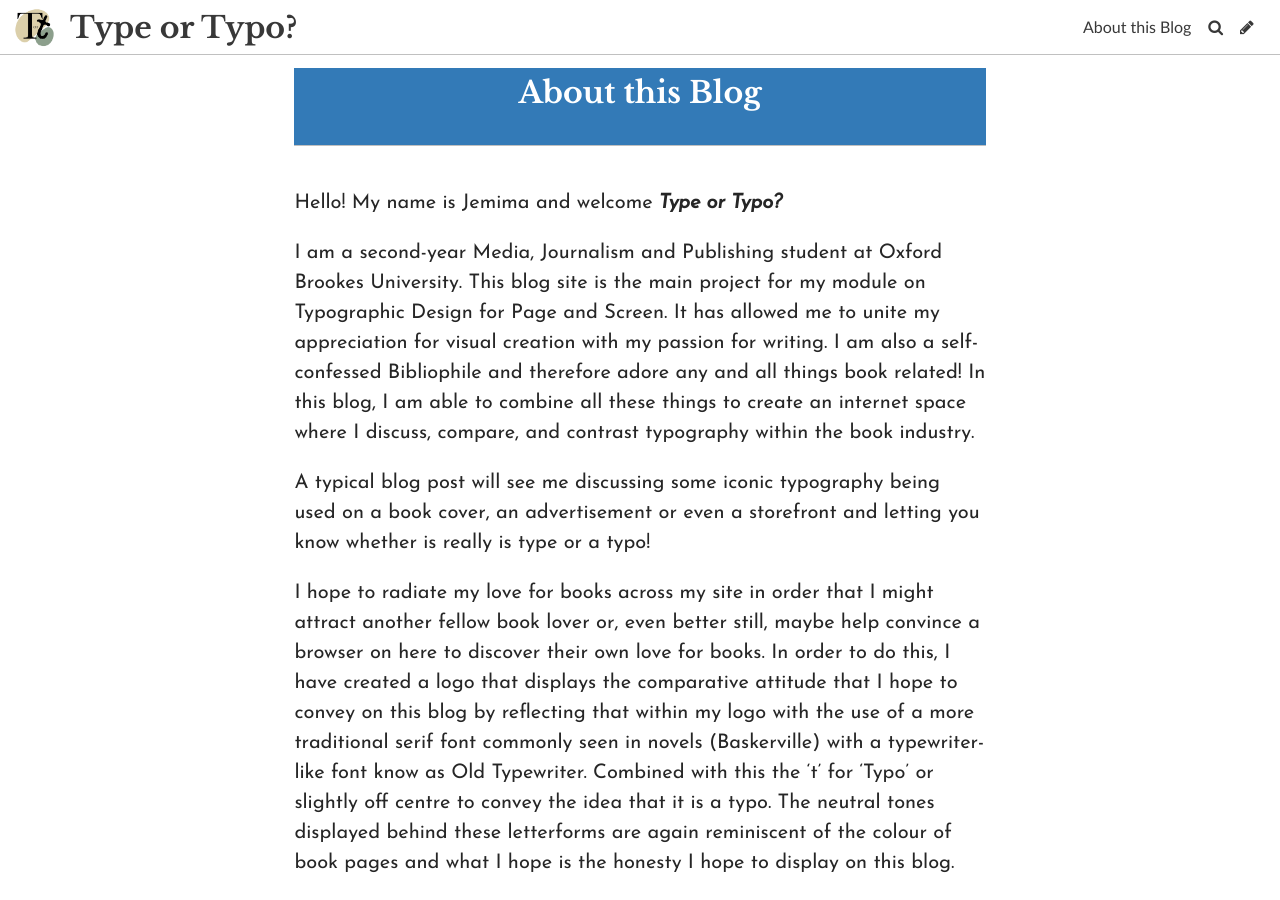
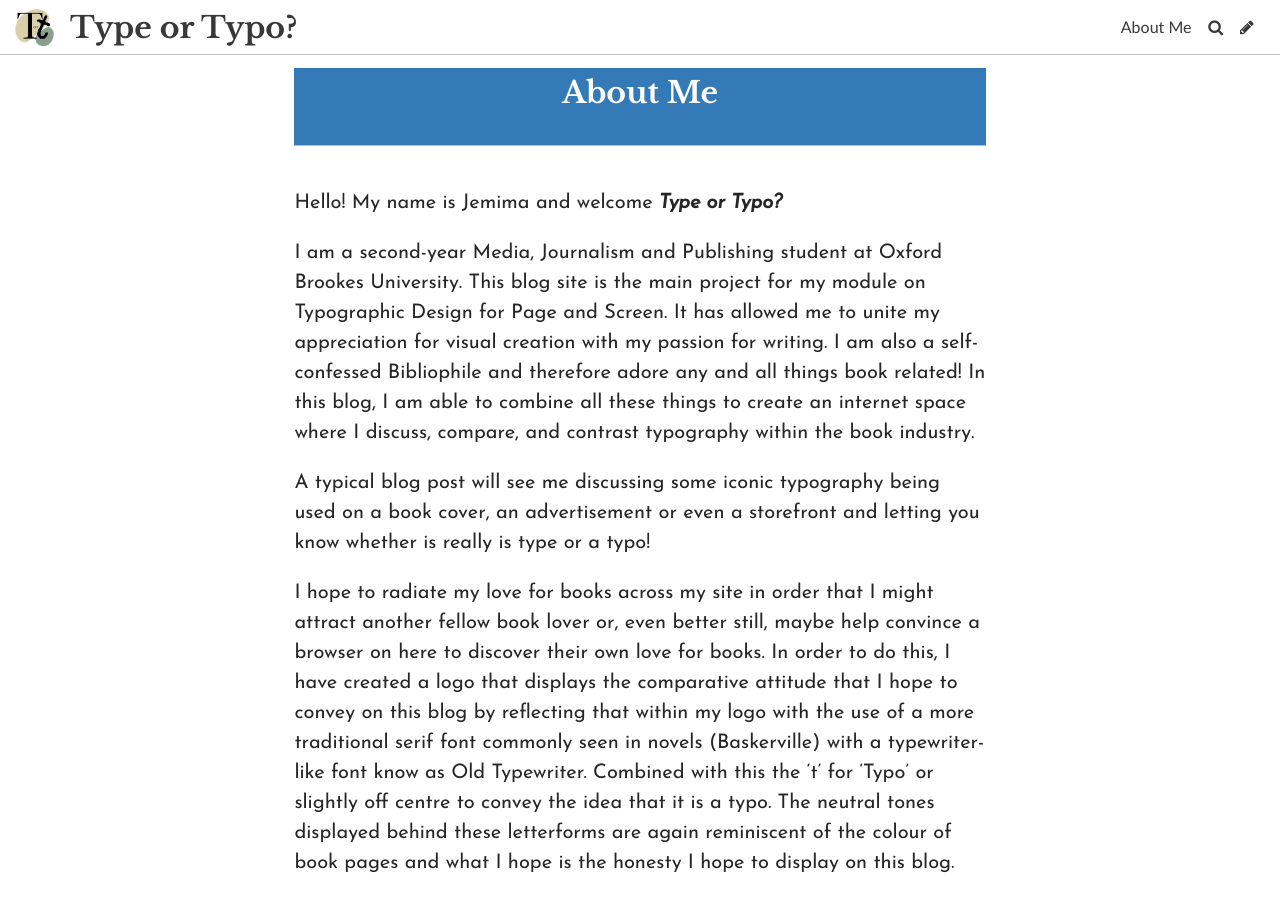
Before and after one commit to jemcox/brookesbooks, a Jekyll site: the page built from pages/about.md, in a window 1280 px wide and 900 px high. Built offline with Jekyll 4.4.1, drawn with Linux system fonts in a browser that asks for light colours; some web fonts are replaced.

Commit message:
Update Page “about”

```diff
--- a/pages/about.md
+++ b/pages/about.md
@@ -1,6 +1,6 @@
 ---
 layout: page
-title: About this Blog
+title: About Me
 subtitle: ""
 permalink: /about/
 date: 2020-06-29T15:36:12.231Z
```
